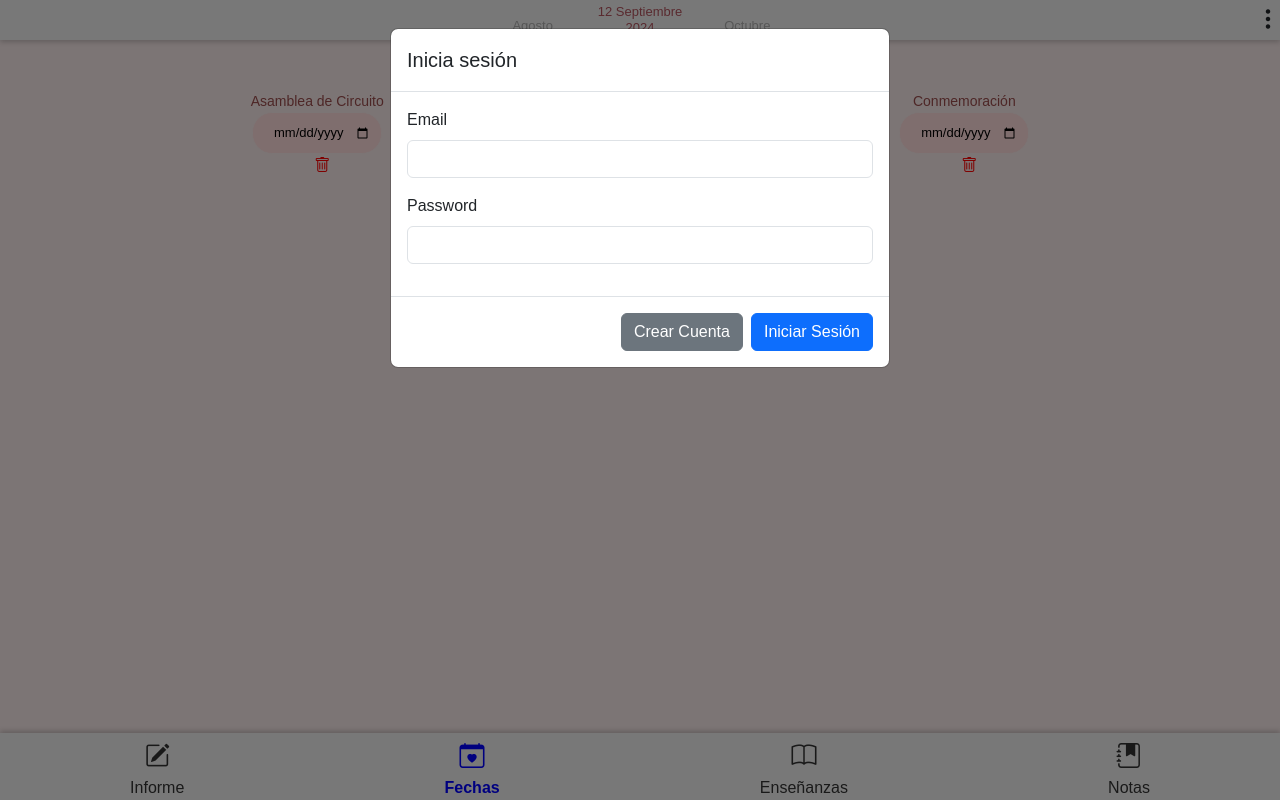
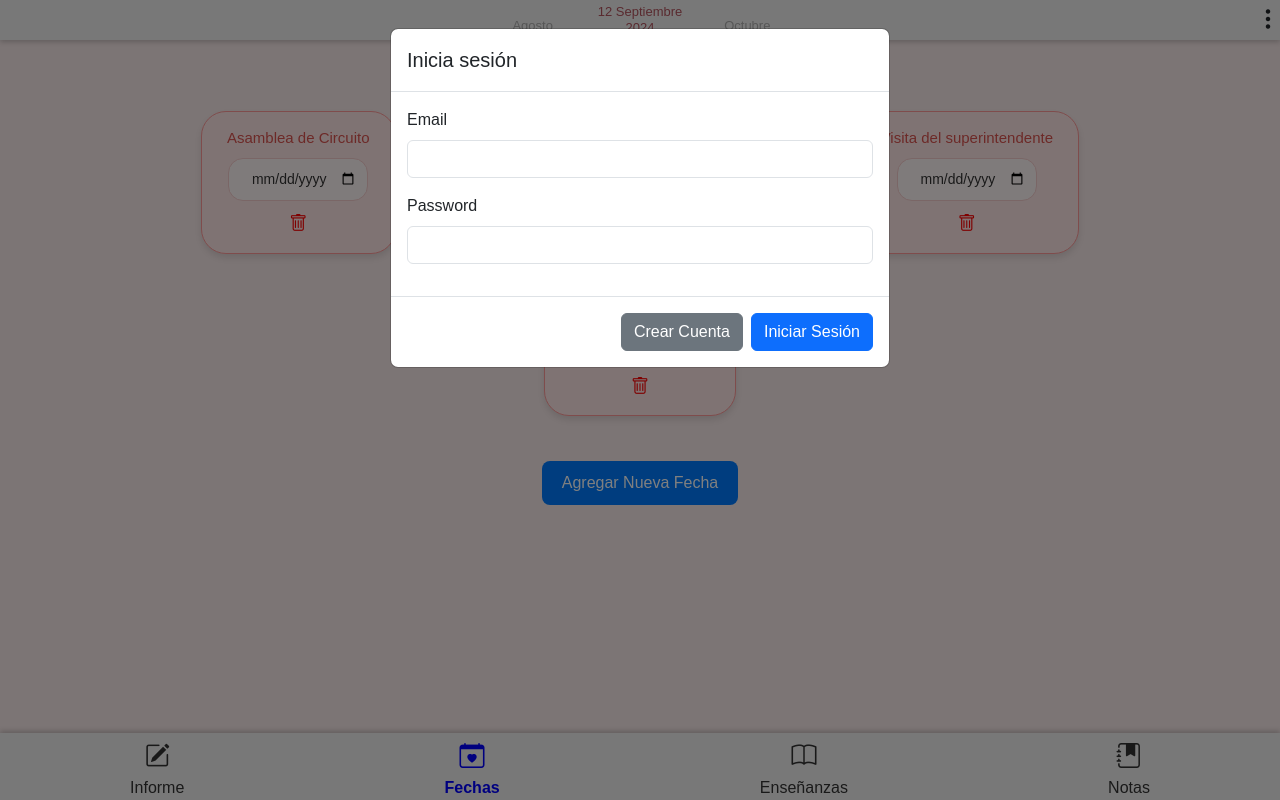
Before and after one commit to brian-gal/Bitacora_web, a React (Vite) app: page /fechas in a window 1280 px wide. Built offline with nearby package versions, Linux system fonts and the light colour scheme; no server answers.

Commit message:
mejore los estilos de las fechas

```diff
--- a/src/App.css
+++ b/src/App.css
@@ -5,7 +5,7 @@
 }
 
 body {
-    font-family: 'Cursive', sans-serif;
+    font-family: 'Arial', sans-serif;
     background-color: #f8eaea;
 }
 
@@ -197,37 +197,99 @@ body {
     flex-wrap: wrap;
     gap: 20px;
     justify-content: center;
+    padding: 20px;
+    /* Añadir un poco de padding al contenedor */
 }
 
-.input-grid div {
+.recuadro-input {
     display: flex;
     flex-direction: column;
     align-items: center;
+    background-color: #ffe6e6;
+    /* Fondo más claro para un aspecto más suave */
+    border: 1px solid #ff9999;
+    padding: 15px 25px;
+    border-radius: 25px;
+    /* Redondear las esquinas de forma más natural */
+    box-shadow: 0 4px 6px rgba(0, 0, 0, 0.1);
+    /* Añadir una sombra sutil */
+    transition: transform 0.2s ease-in-out, box-shadow 0.2s ease-in-out;
+    /* Transición suave */
+}
+
+.recuadro-input:hover {
+    transform: scale(1.05);
+    /* Un ligero zoom al hacer hover */
+    box-shadow: 0 6px 8px rgba(0, 0, 0, 0.15);
+    /* Aumentar la sombra */
 }
 
 .input-grid div p {
-    font-family: 'Cursive', sans-serif;
-    font-size: 14px;
-    color: #9b4d4d;
-    margin-bottom: 0;
+    font-family: 'Arial', sans-serif;
+    /* Cambiar la fuente para que sea más legible */
+    font-size: 15px;
+    color: #d9534f;
+    /* Color más fuerte y uniforme */
+    margin-bottom: 8px;
+    text-align: center;
 }
 
 .input-grid div input[type="date"] {
-    width: 100%;
-    max-width: 130px;
+    width: 140px;
     text-align: center;
     padding: 10px;
-    border: 1px solid #f8eaea;
-    border-radius: 20px;
-    background-color: #ffdcdc;
-    text-align: center;
-    font-size: 13px;
-    font-family: 'Arial', sans-serif;
+    border: 1px solid #f5cccc;
+    border-radius: 15px;
+    /* Esquinas más sutilmente redondeadas */
+    background-color: #fff7f7;
+    font-size: 14px;
+    color: #333;
+    /* Color de texto más oscuro para mejor contraste */
+    transition: border-color 0.3s ease;
+    /* Transición suave al enfocar */
+}
+
+.input-grid div input[type="date"]:focus {
+    outline: none;
+    border-color: #ff9999;
+    /* Resaltar borde al enfocar */
+}
+
+.bi-trash {
+    font-size: 18px;
+    /* Aumentar un poco el tamaño del ícono */
+    margin-top: 10px;
+    color: #d9534f;
+    transition: color 0.3s ease, transform 0.3s ease;
+    /* Transiciones suaves para el ícono */
+}
+
+.bi-trash:hover {
+    color: #c9302c;
+    /* Cambiar color al hacer hover */
+    transform: scale(1.1);
+    /* Ligeramente agrandar el ícono al pasar el mouse */
+    cursor: pointer;
 }
 
 .botonFechas {
-    margin-top: 20px;
+    margin-top: 25px;
+    padding: 10px 20px;
+    font-family: 'Arial', sans-serif;
+    background-color: #007bff;
+    color: white;
+    border: none;
+    border-radius: 8px;
+    cursor: pointer;
+    transition: background-color 0.3s ease;
+    /* Transición suave al hover */
 }
+
+.botonFechas:hover {
+    background-color: #0056b3;
+    /* Cambiar color al hacer hover */
+}
+
 
 /* .....................................Informe.......................... */
 .activity-table {
--- a/src/components/fechasEspeciales.jsx
+++ b/src/components/fechasEspeciales.jsx
@@ -71,8 +71,9 @@ const FechasEspeciales = () => {
             <h1 className='titulo'>Fechas especiales</h1>
             <div className="input-grid">
                 {calendario.map((item, index) => (
-                    <div key={index}>
+                    <div key={index} className='recuadro-input'>
                         <p>{item.label}</p>
+
                         <input
                             type="date"
                             value={item.date}
@@ -81,8 +82,9 @@ const FechasEspeciales = () => {
                         <i
                             className="bi bi-trash"
                             onClick={() => handleDeleteDate(index)}
-                            style={{ cursor: 'pointer', color: 'red', marginLeft: '10px' }}
+                            style={{ cursor: 'pointer', color: 'red' }}
                         />
+
                     </div>
                 ))}
             </div>
```
